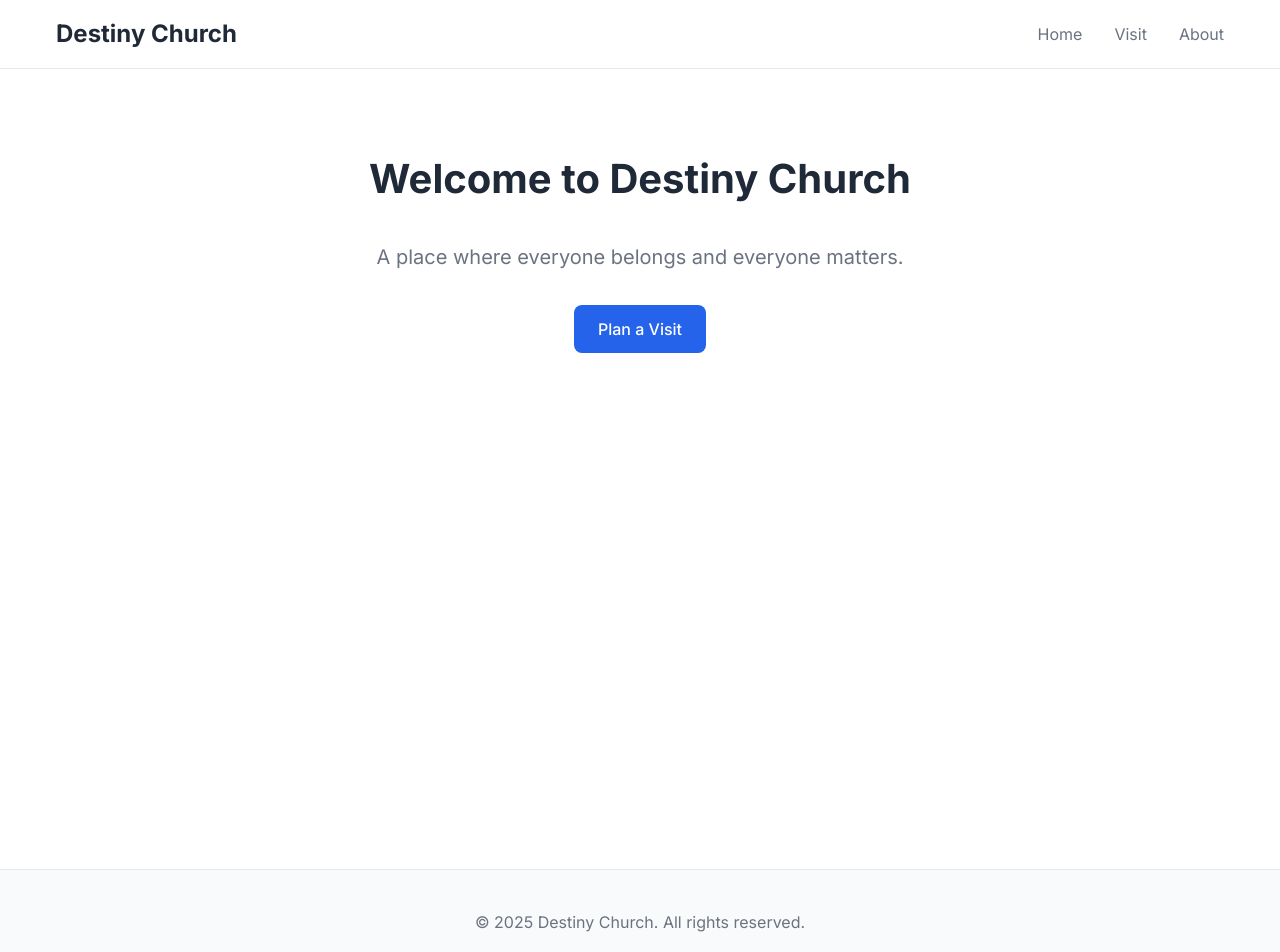
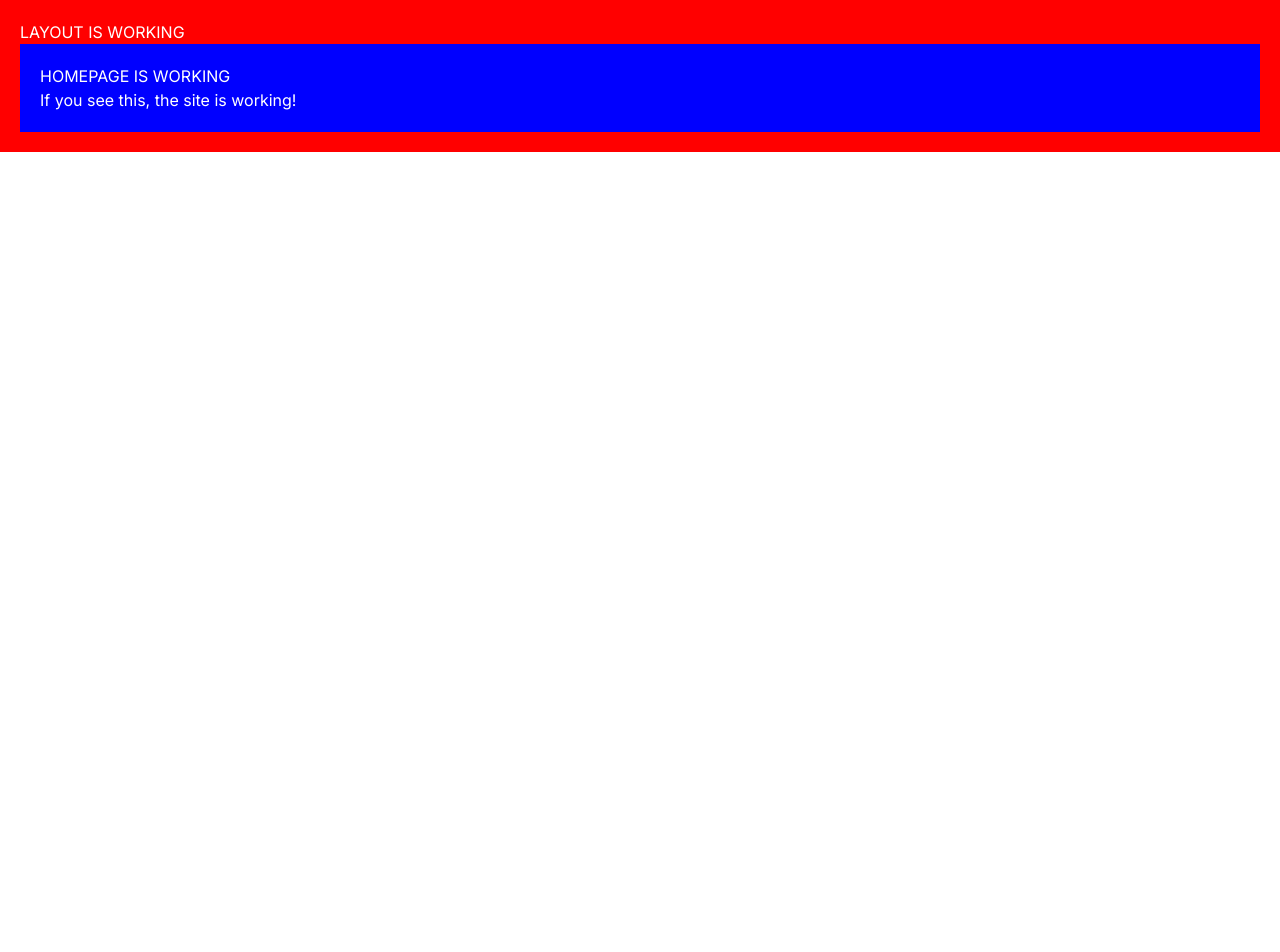
Before and after one commit to AgentAnalytics-ai/destiny-site, a Next.js app: page / in a window 1280 px wide. Shown: the top 952 px of the page. After the commit the page ends 800 px from the top, so only its background shows below. Built offline with nearby package versions, Linux system fonts and the light colour scheme; no server answers.

Commit message:
Fix: Test minimal layout and homepage

```diff
--- a/app/layout.tsx
+++ b/app/layout.tsx
@@ -1,17 +1,11 @@
 import type { Metadata } from 'next'
 import { Inter } from 'next/font/google'
-import Link from 'next/link'
 import './globals.css'
-import { site } from '@/lib/config/site.config'
 
 const inter = Inter({ subsets: ['latin'] })
 
 export const metadata: Metadata = {
-  metadataBase: new URL(process.env.SITE_URL ?? "http://localhost:3000"),
-  title: {
-    default: site.name,
-    template: `%s | ${site.name}`
-  },
+  title: 'Destiny Church',
   description: 'A place where everyone belongs and everyone matters.',
 }
 
@@ -23,37 +17,10 @@ export default function RootLayout({
   return (
     <html lang="en">
       <body className={inter.className}>
-        <header style={{
-          borderBottom: '1px solid #e5e7eb',
-          backgroundColor: 'white',
-          padding: '16px 0'
-        }}>
-          <div style={{ maxWidth: '1200px', margin: '0 auto', padding: '0 16px' }}>
-            <div style={{ display: 'flex', alignItems: 'center', justifyContent: 'space-between' }}>
-              <div style={{ fontSize: '1.5rem', fontWeight: 'bold', color: '#1f2937' }}>
-                {site.name}
-              </div>
-              <nav style={{ display: 'flex', gap: '32px' }}>
-                <Link href="/" style={{ color: '#6b7280', textDecoration: 'none' }}>Home</Link>
-                <Link href="/visit" style={{ color: '#6b7280', textDecoration: 'none' }}>Visit</Link>
-                <Link href="/about" style={{ color: '#6b7280', textDecoration: 'none' }}>About</Link>
-              </nav>
-            </div>
-          </div>
-        </header>
-        <main>
+        <div style={{ padding: '20px', backgroundColor: 'red', color: 'white' }}>
+          <h1>LAYOUT IS WORKING</h1>
           {children}
-        </main>
-        <footer style={{
-          borderTop: '1px solid #e5e7eb',
-          backgroundColor: '#f9fafb',
-          padding: '40px 0',
-          marginTop: 'auto'
-        }}>
-          <div style={{ maxWidth: '1200px', margin: '0 auto', padding: '0 16px', textAlign: 'center', color: '#6b7280' }}>
-            © 2025 {site.name}. All rights reserved.
-          </div>
-        </footer>
+        </div>
       </body>
     </html>
   )
--- a/app/page.tsx
+++ b/app/page.tsx
@@ -8,33 +8,9 @@ export const metadata: Metadata = {
 
 export default function HomePage() {
   return (
-    <div style={{ minHeight: '100vh', backgroundColor: 'white' }}>
-      <div style={{ maxWidth: '1200px', margin: '0 auto', padding: '80px 16px' }}>
-        <h1 style={{ fontSize: '2.5rem', fontWeight: 'bold', textAlign: 'center', marginBottom: '32px', color: '#1f2937' }}>
-          Welcome to {site.name}
-        </h1>
-        <p style={{ fontSize: '1.25rem', textAlign: 'center', color: '#6b7280', maxWidth: '600px', margin: '0 auto', lineHeight: '1.6' }}>
-          A place where everyone belongs and everyone matters.
-        </p>
-        <div style={{ textAlign: 'center', marginTop: '32px' }}>
-          <a
-            href={`${site.churchCenter.base}${site.churchCenter.planAVisitForm}`}
-            target="_blank"
-            rel="noopener noreferrer"
-            style={{
-              backgroundColor: '#2563eb',
-              color: 'white',
-              padding: '12px 24px',
-              borderRadius: '8px',
-              textDecoration: 'none',
-              display: 'inline-block',
-              fontWeight: '500'
-            }}
-          >
-            Plan a Visit
-          </a>
-        </div>
-      </div>
+    <div style={{ padding: '20px', backgroundColor: 'blue', color: 'white' }}>
+      <h1>HOMEPAGE IS WORKING</h1>
+      <p>If you see this, the site is working!</p>
     </div>
   )
 }
--- a/next.config.js
+++ b/next.config.js
@@ -8,6 +8,9 @@ const withMDX = require('@next/mdx')({
 
 /** @type {import('next').NextConfig} */
 const nextConfig = {
+  // Remove any static export settings
+  // output: 'export', // REMOVE THIS IF IT EXISTS
+
   images: {
     remotePatterns: [
       {
```
